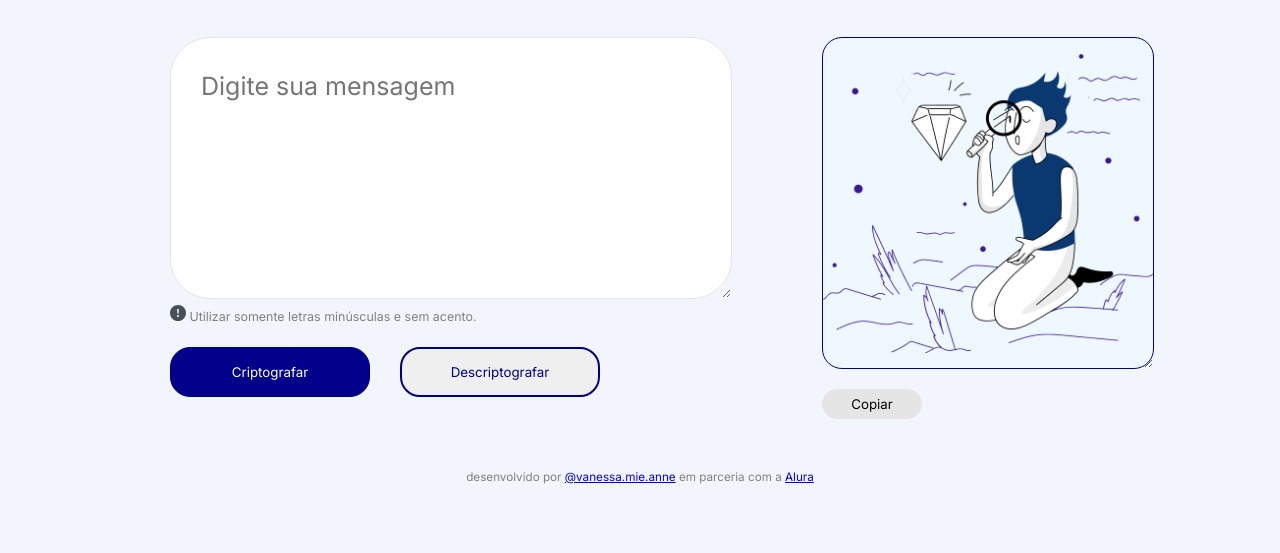
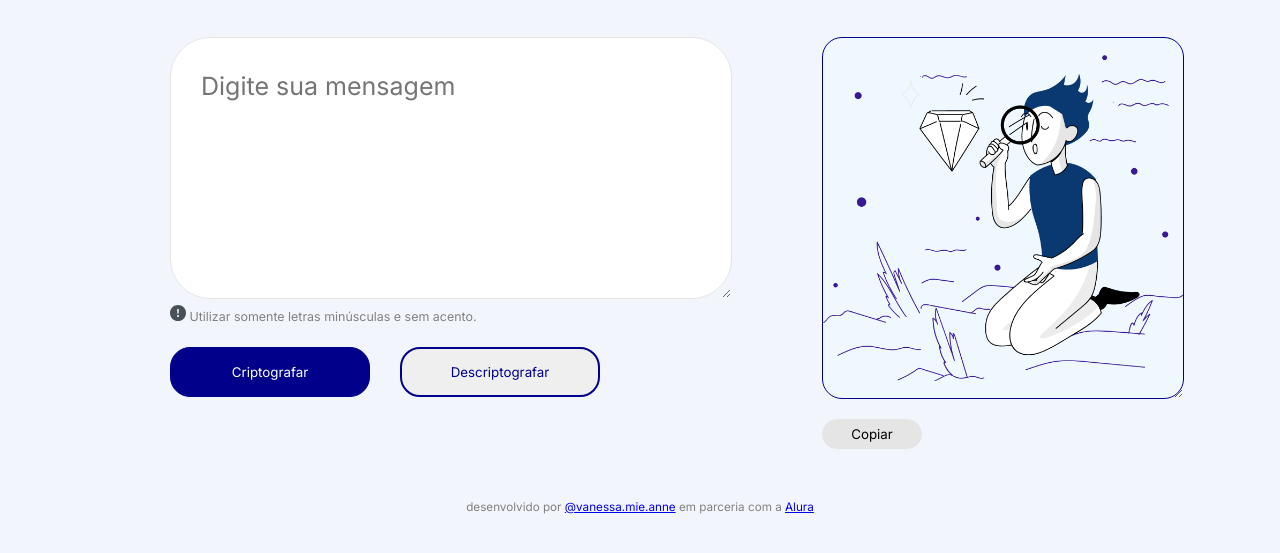
Before and after one commit to vanessamie/Challenge, a plain HTML site: page index.html in a window 1280 px wide. Shown: the part 97-650 px from the top of the page. Drawn offline with Linux system fonts and the light colour scheme.

Commit message:
Update style.css
acerto do padding

```diff
--- a/style.css
+++ b/style.css
@@ -115,8 +115,7 @@ main .aviso {
     font-size: 15px;
     color: purple;
 
-    padding-top: 30px;
-    padding-left: 30px;
+    padding: 30px;
 }
 
 #copiar {
```
